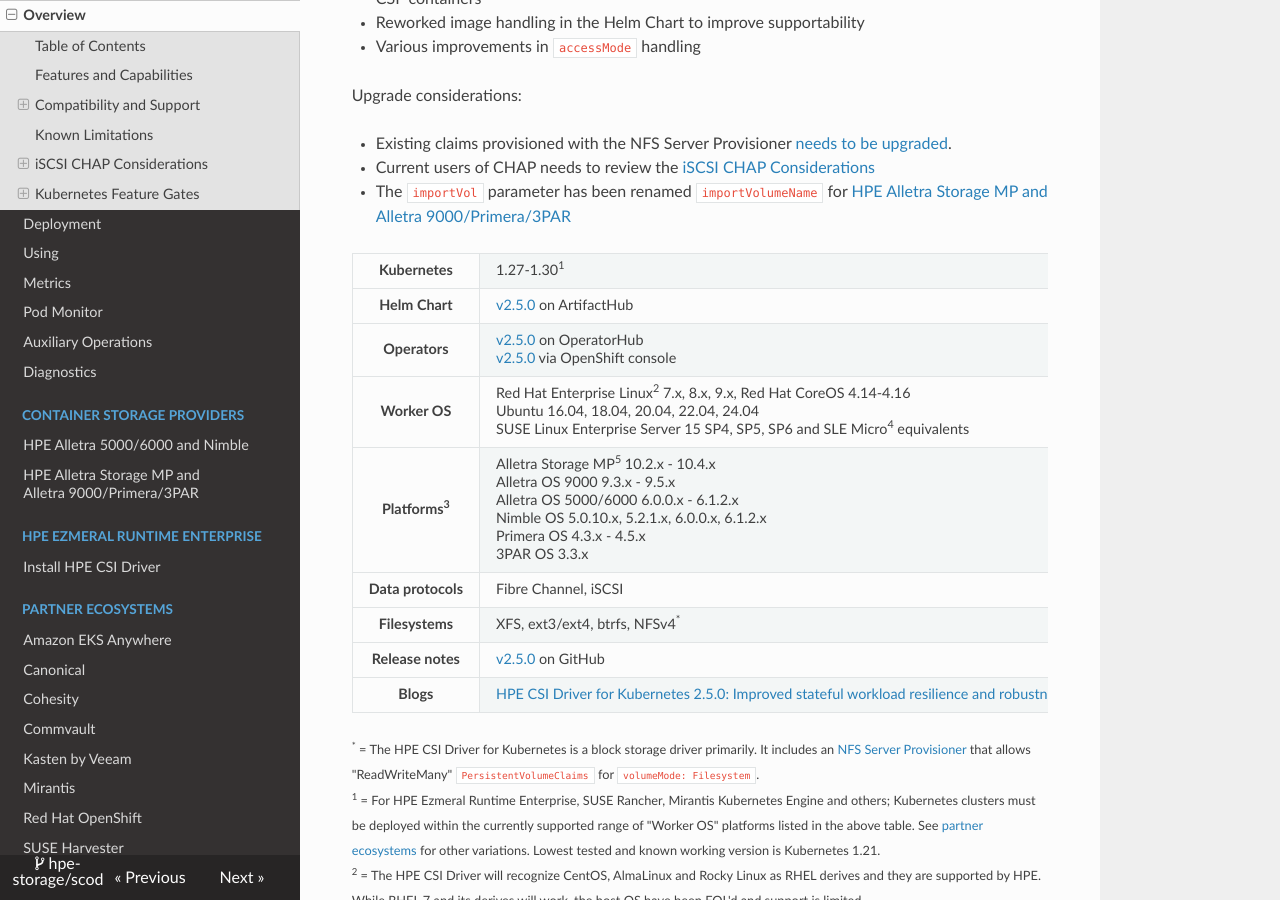
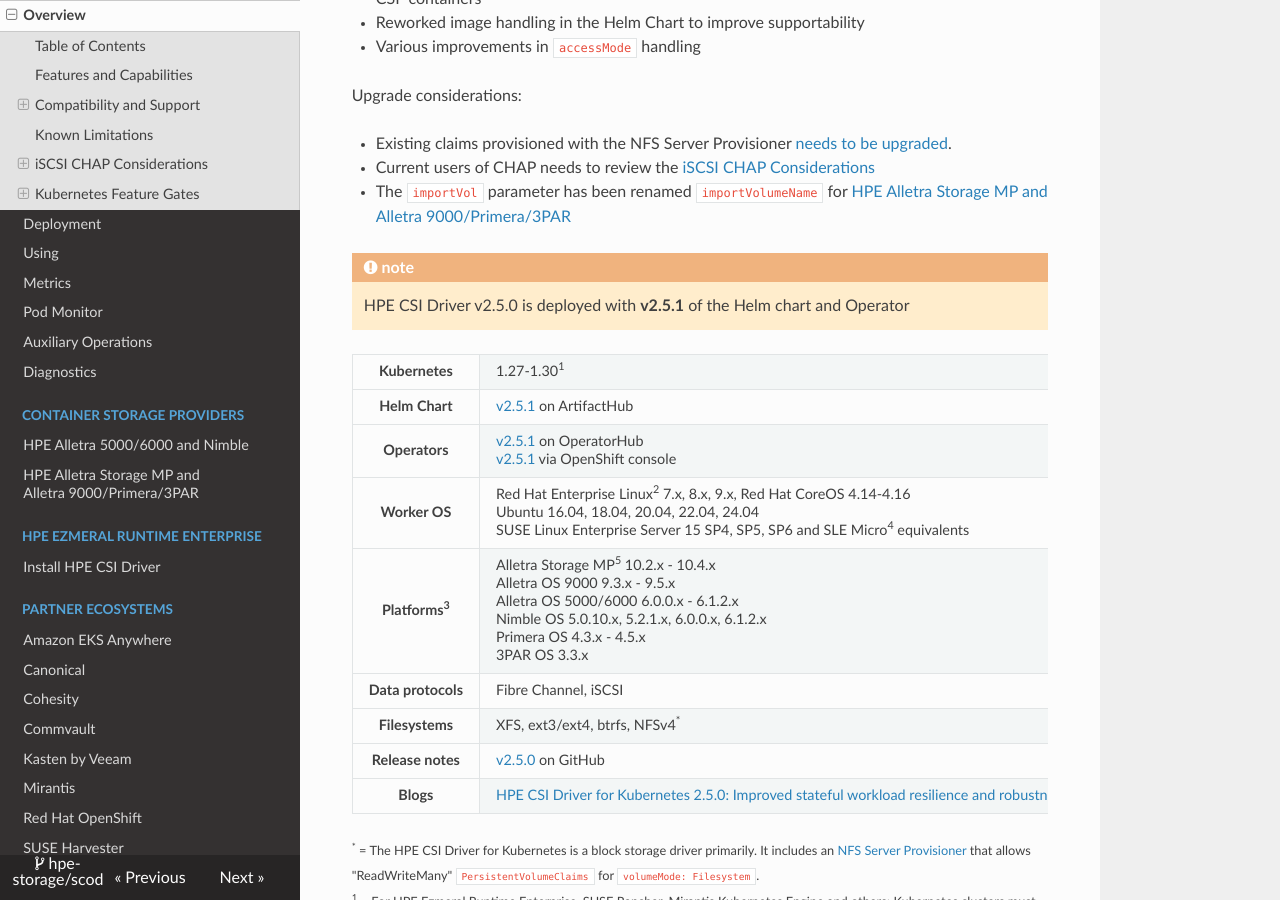
Before and after one commit to hpe-storage/scod, an MkDocs documentation site: the page built from docs/csi_driver/index.md, in a window 1280 px wide and 900 px high, scrolled down 3787 px. Built offline with MkDocs 1.6.1, drawn with Linux system fonts in a browser that asks for light colours; nearby versions of some CDN libraries.

Commit message:
v2.5.1 fixups
Signed-off-by: Michael Mattsson <michael.mattsson@gmail.com>

```diff
--- a/docs/csi_driver/index.md
+++ b/docs/csi_driver/index.md
@@ -86,6 +86,9 @@
 * Current users of CHAP needs to review the [iSCSI CHAP Considerations](#iscsi_chap_considerations)
 * The `importVol` parameter has been renamed `importVolumeName` for [HPE Alletra Storage MP and Alletra 9000/Primera/3PAR](../container_storage_provider/hpe_alletra_storage_mp/index.md)
 
+!!! caution "note"
+    HPE CSI Driver v2.5.0 is deployed with **v2.5.1** of the Helm chart and Operator
+
 <table>
   <tr>
     <th>Kubernetes</th>
@@ -93,13 +96,13 @@
   </tr>
   <tr>
     <th>Helm Chart</th>
-    <td><a href="https://artifacthub.io/packages/helm/hpe-storage/hpe-csi-driver/2.5.0">v2.5.0</a> on ArtifactHub</td>
+    <td><a href="https://artifacthub.io/packages/helm/hpe-storage/hpe-csi-driver/2.5.1">v2.5.1</a> on ArtifactHub</td>
   </tr>
   <tr>
     <th>Operators</th>
     <td>
-     <a href="https://operatorhub.io/operator/hpe-csi-operator/stable/hpe-csi-operator.v2.5.0">v2.5.0</a> on OperatorHub<br />
-     <a href="https://catalog.redhat.com/software/container-stacks/detail/5e9874643f398525a0ceb004">v2.5.0</a> via OpenShift console
+     <a href="https://operatorhub.io/operator/hpe-csi-operator/stable/hpe-csi-operator.v2.5.1">v2.5.1</a> on OperatorHub<br />
+     <a href="https://catalog.redhat.com/software/container-stacks/detail/5e9874643f398525a0ceb004">v2.5.1</a> via OpenShift console
     </td>
   </tr>
   <tr>
```
Also changed, not shown: docs/csi_driver/deployment.md (+3 -3 lines), docs/partners/redhat_openshift/index.md (+6 -6 lines).
